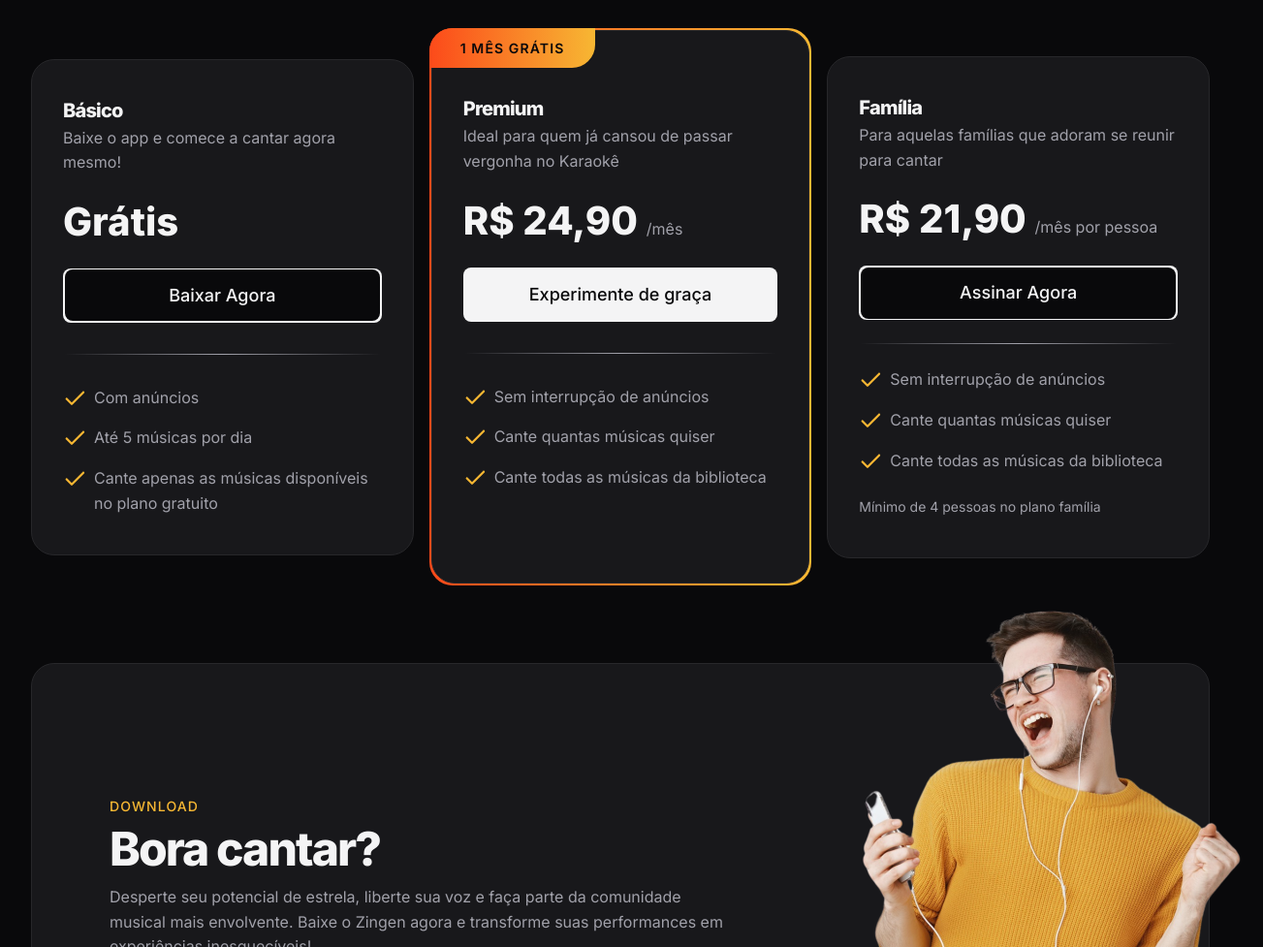
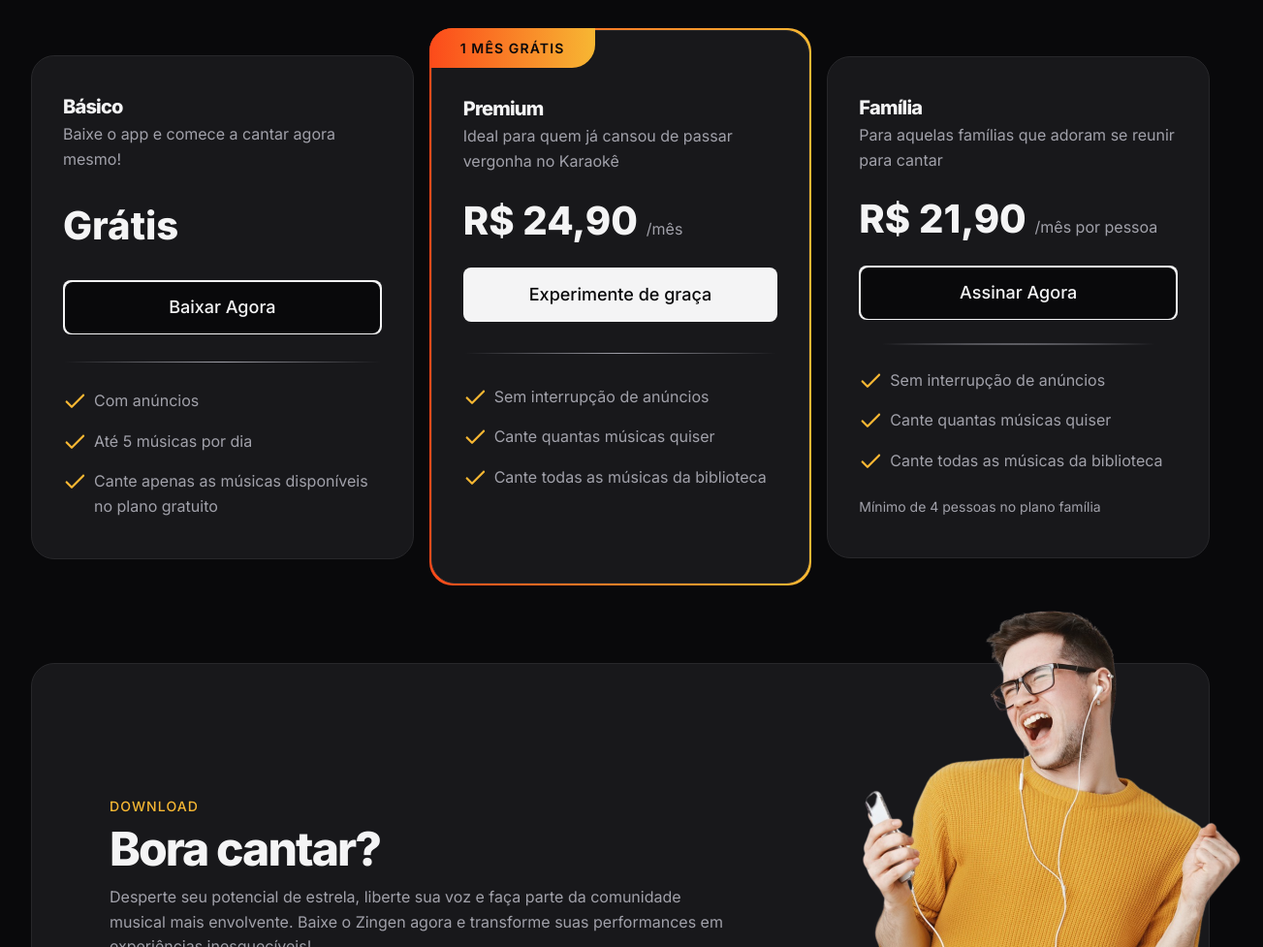
Before and after one commit to FernandaCAmaral/zingen-project, a plain HTML site: page index.html in a window 1280 px wide. Shown: the part 2871-3848 px from the top of the page at 97% size, 1303 px wide, since content can reach past the window. Drawn offline with Linux system fonts and the light colour scheme.

Commit message:
ajustes finais

```diff
--- a/index.html
+++ b/index.html
@@ -132,7 +132,7 @@
 
       <div class="cards even-columns items-center">
 
-        <div class="card py-lg px-lg">
+        <div class="basic card py-lg px-lg">
           <h3>Básico</h3>
           <p>Baixe o app e comece a cantar agora mesmo!</p>
           <zin-pricing>Grátis</zin-pricing>
--- a/styles/global.css
+++ b/styles/global.css
@@ -51,6 +51,7 @@ html {
 
 body {
   background-color: var(--bg-color);
+  overflow-x: hidden;
 }
 
 h1, h2, h3 {
--- a/styles/pricing.css
+++ b/styles/pricing.css
@@ -34,7 +34,7 @@
   }
 
   & .separator {
-    height: 1px;
+    height: 1.4px;
     margin-block: 2rem;
     background: radial-gradient(var(--text-color-secondary), var(--surface-color) 70%);
   }
@@ -105,8 +105,22 @@
       margin-inline: auto;
     }
 
+    & .cards .basic {
+      .separator {
+        margin-block: 1.7rem;
+      }
+
+      zin-pricing {
+        padding-block: 2rem;
+      }
+    }
+
     & .premium .card {
       padding-bottom: 6rem;
+
+      .separator {
+        height: 1px;
+      }
     }
 
     & .card:nth-child(3) {
```
